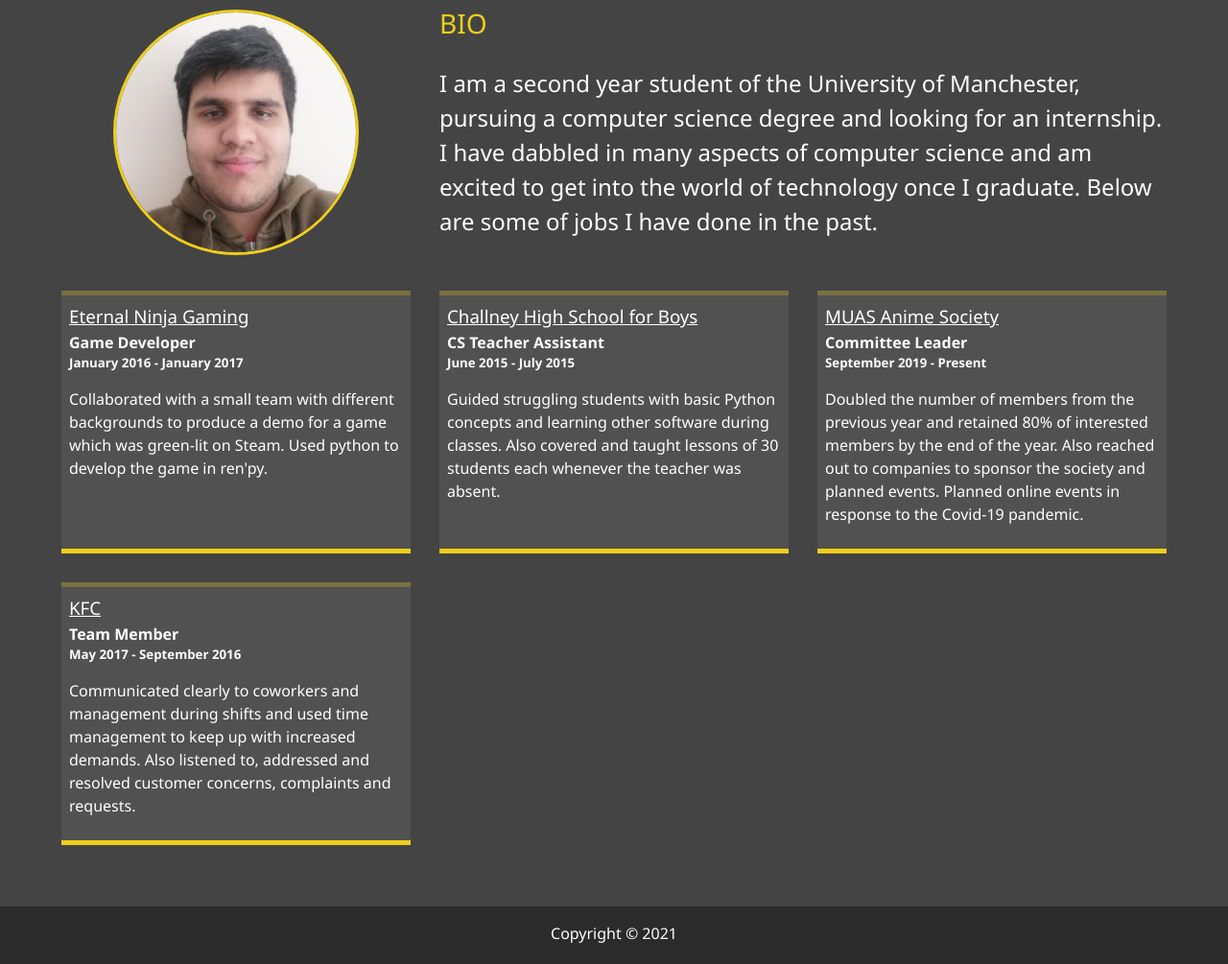
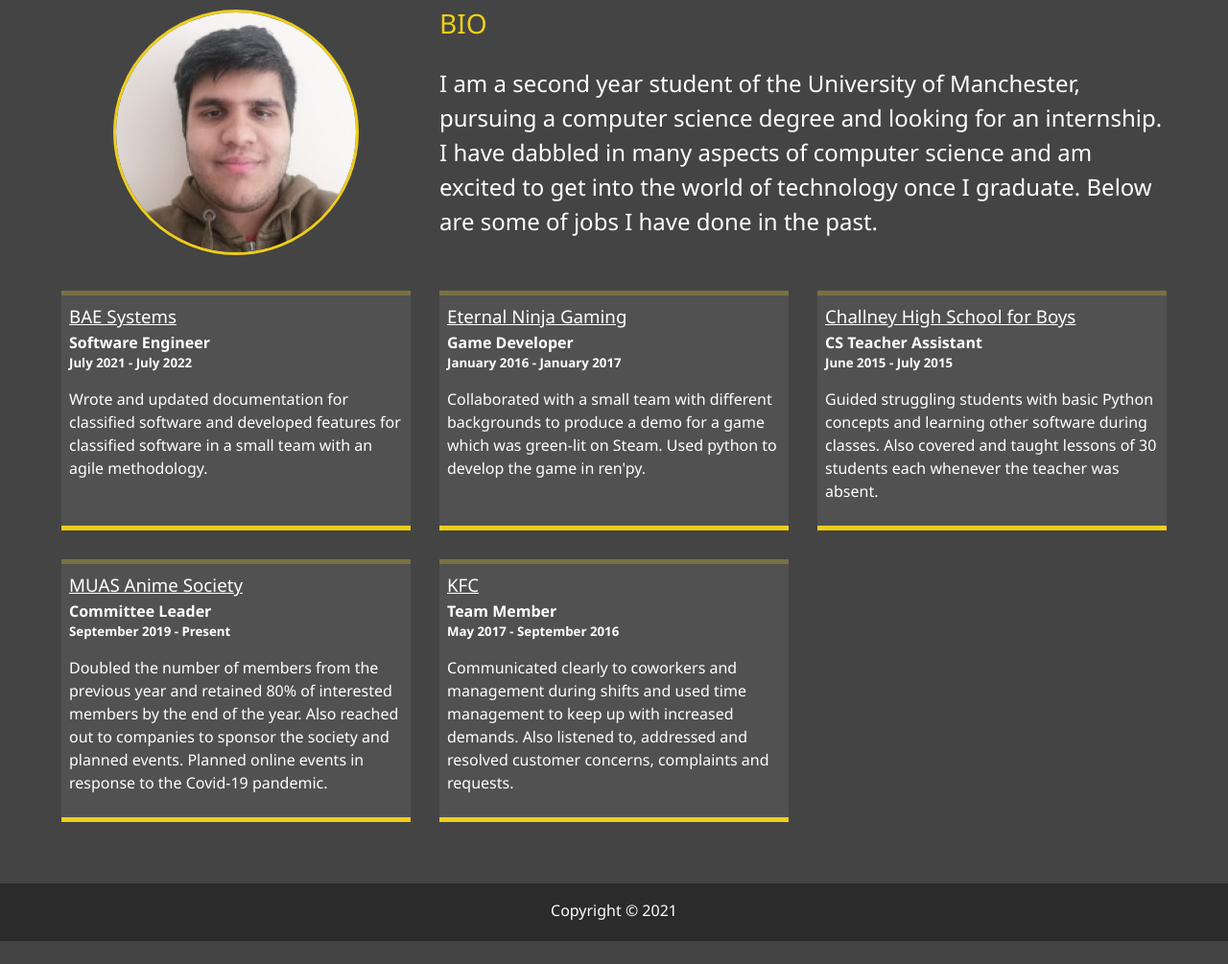
Before and after one commit to vulpeeze/portfolio_website, a website: page dist/about.html in a window 1280 px wide. Shown: the part 279-1284 px from the top of the page at 96% size. After the commit the page ends 1260 px from the top, so only its background shows below. Drawn offline with Linux system fonts and the light colour scheme.

Commit message:
Add new BAE job to About.html

```diff
--- a/dist/about.html
+++ b/dist/about.html
@@ -57,26 +57,31 @@
                 <h3 class="text-secondary">BIO</h3>
                 <p>I am a second year student of the University of Manchester, pursuing a computer science degree and looking for an internship. I have dabbled in many aspects of computer science and am excited to get into the world of technology once I graduate. Below are some of jobs I have done in the past.</p>
             </div>
-
             <div class="job job-1">
+                <h3>BAE Systems</h3>
+                <h4>Software Engineer</h4>
+                <h5>July 2021 - July 2022</h5>
+                <p>Wrote and updated documentation for classified software and developed features for classified software in a small team with an agile methodology.</p>
+            </div>
+            <div class="job job-2">
                 <h3>Eternal Ninja Gaming</h3>
                 <h4>Game Developer</h4>
                 <h5>January 2016 - January 2017</h5>
                 <p>Collaborated with a small team with different backgrounds to produce a demo for a game which was green-lit on Steam. Used python to develop the game in ren'py.</p>
             </div>
-            <div class="job job-2">
+            <div class="job job-3">
                 <h3>Challney High School for Boys</h3>
                 <h4>CS Teacher Assistant</h4>
                 <h5>June 2015 - July 2015</h5>
                 <p>Guided struggling students with basic Python concepts and learning other software during classes. Also covered and taught lessons of 30 students each whenever the teacher was absent.</p>
             </div>
-            <div class="job job-3">
+            <div class="job job-4">
                 <h3>MUAS Anime Society</h3>
                 <h4>Committee Leader</h4>
                 <h5>September 2019 - Present</h5>
                 <p>Doubled the number of members from the previous year and retained 80% of interested members by the end of the year. Also reached out to companies to sponsor the society and planned events. Planned online events in response to the Covid-19 pandemic.</p>
             </div>
-            <div class="job job-4">
+            <div class="job job-5">
                 <h3>KFC</h3>
                 <h4>Team Member</h4>
                 <h5>May 2017 - September 2016</h5>
```
